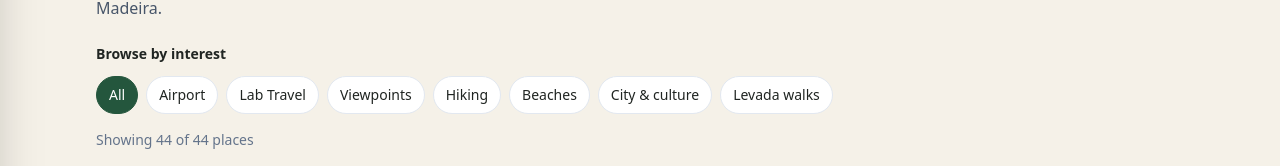
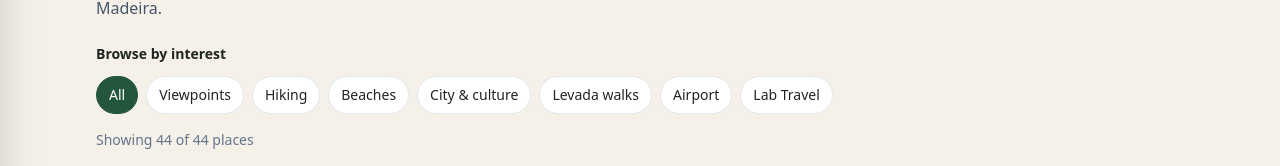
Before and after one commit to pampito89/madeira-live-cams, a Next.js app: page /cameras in a window 1280 px wide. Shown: the part 189-355 px from the top of the page. Built offline with nearby package versions, Linux system fonts and the light colour scheme; no server answers.

Commit message:
Order camera category filters

```diff
--- a/pages/cameras.tsx
+++ b/pages/cameras.tsx
@@ -182,14 +182,6 @@ export default function CamerasPage() {
   const filters = [
     { value: 'All', label: messages.exploreList.filters.all },
     {
-      value: 'Airport',
-      label: locale === 'uk' ? 'Аеропорт' : 'Airport',
-    },
-    {
-      value: 'Lab Travel',
-      label: 'Lab Travel',
-    },
-    {
       value: 'Viewpoints',
       label: messages.exploreList.filters.viewpoints,
     },
@@ -208,6 +200,14 @@ export default function CamerasPage() {
     {
       value: 'Levada walks',
       label: messages.exploreList.filters.levadaWalks,
+    },
+    {
+      value: 'Airport',
+      label: locale === 'uk' ? 'Аеропорт' : 'Airport',
+    },
+    {
+      value: 'Lab Travel',
+      label: 'Lab Travel',
     },
   ];
 
```
